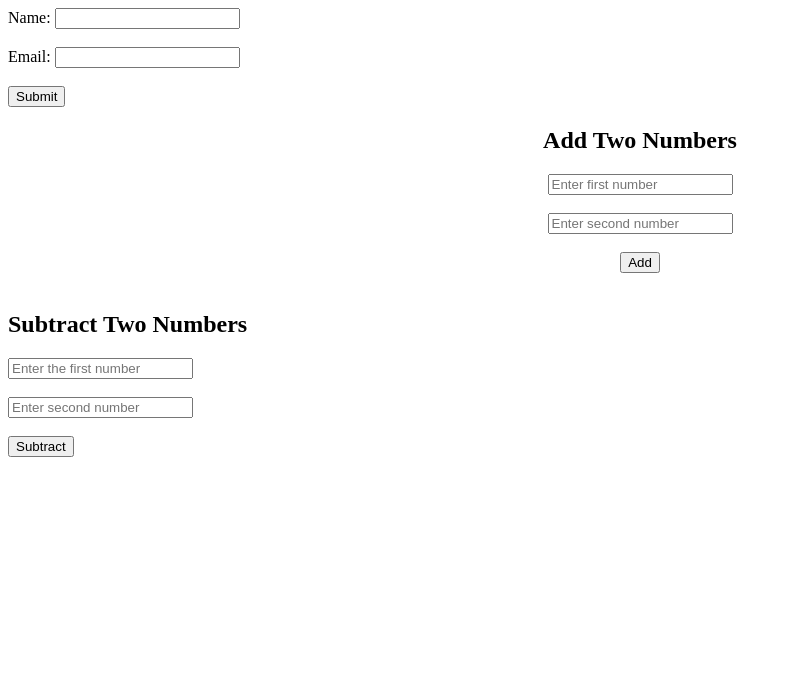
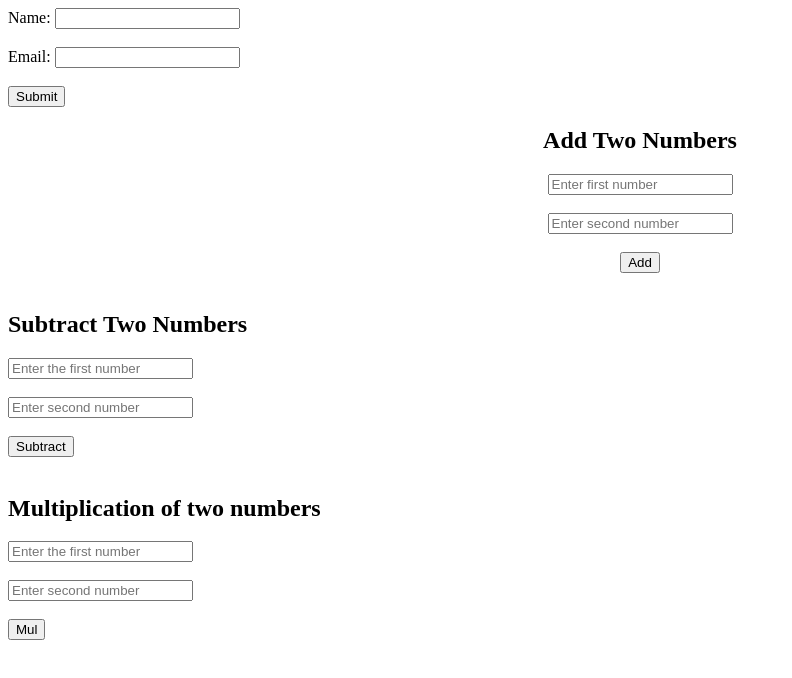
Before and after one commit to 12nagrajhm/React-Js-Handon, a React (Vite) app in the folder my-react-app/: page / in a window 1280 px wide. Shown: the top 678 px of the page, without its empty margins (0-792 px from the left). Built offline with nearby package versions, Linux system fonts and the light colour scheme.

Commit message:
Multiplication of two numbers

```diff
--- a/my-react-app/src/App.jsx
+++ b/my-react-app/src/App.jsx
@@ -3,6 +3,7 @@ import Increment from "./components/Increment";
 import Form from "./components/Form";
 import AddTwoNumber from "./components/AddTwoNumbers";
 import SubTwoNumbers from "./components/SubTwoNumbers";
+import MulTwoNumbers from "./components/MulTwoNumbers";
 
 const App = () => {
   return (
@@ -12,6 +13,7 @@ const App = () => {
       <Form />
       <AddTwoNumber />
       <SubTwoNumbers />
+      <MulTwoNumbers/>
     </div>
   );
 };
--- /dev/null
+++ b/my-react-app/src/components/MulTwoNumbers.jsx
@@ -0,0 +1,24 @@
+import { useState } from "react";
+
+
+function MulTwoNumbers(){
+    const[num1,setNum1]=useState("")
+    const[num2,setNum2]=useState("")
+    const[mul,setMul]=useState(null)
+
+    const handleMultiplication=()=>{
+        setMul(Number(num1) * Number(num2))
+    };
+    return(<div>
+        <h2>Multiplication of two numbers</h2>
+        <input type="number" placeholder="Enter the first number" value={num1} onChange={(e)=>setNum1(e.target.value)}/><br/><br/>
+        <input type="number" placeholder="Enter second number" value={num2} onChange={(e)=>setNum2(e.target.value)}/>
+        <br/><br/>
+        <button onClick={handleMultiplication}>Mul</button>
+        {mul!==null && <h3>mul:{mul}</h3>}
+    </div>)
+
+}
+
+
+export default MulTwoNumbers;
```
